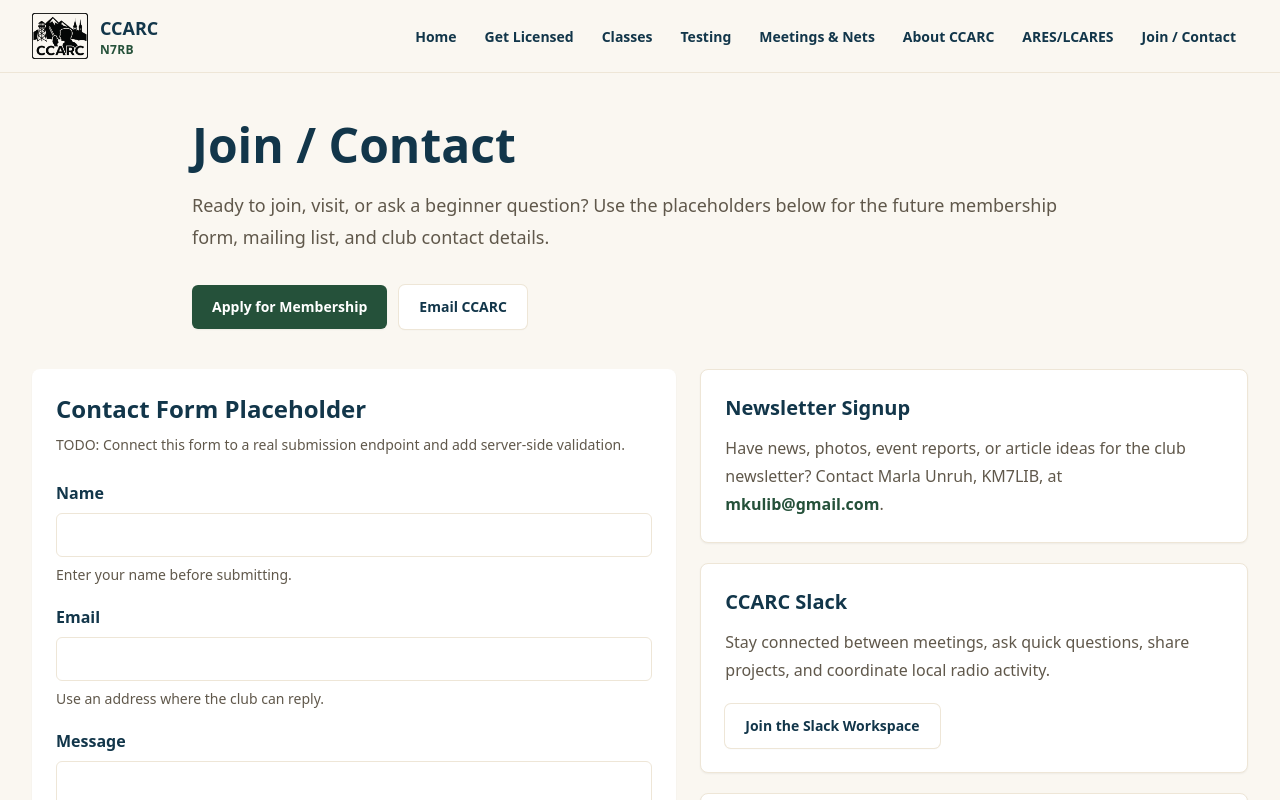
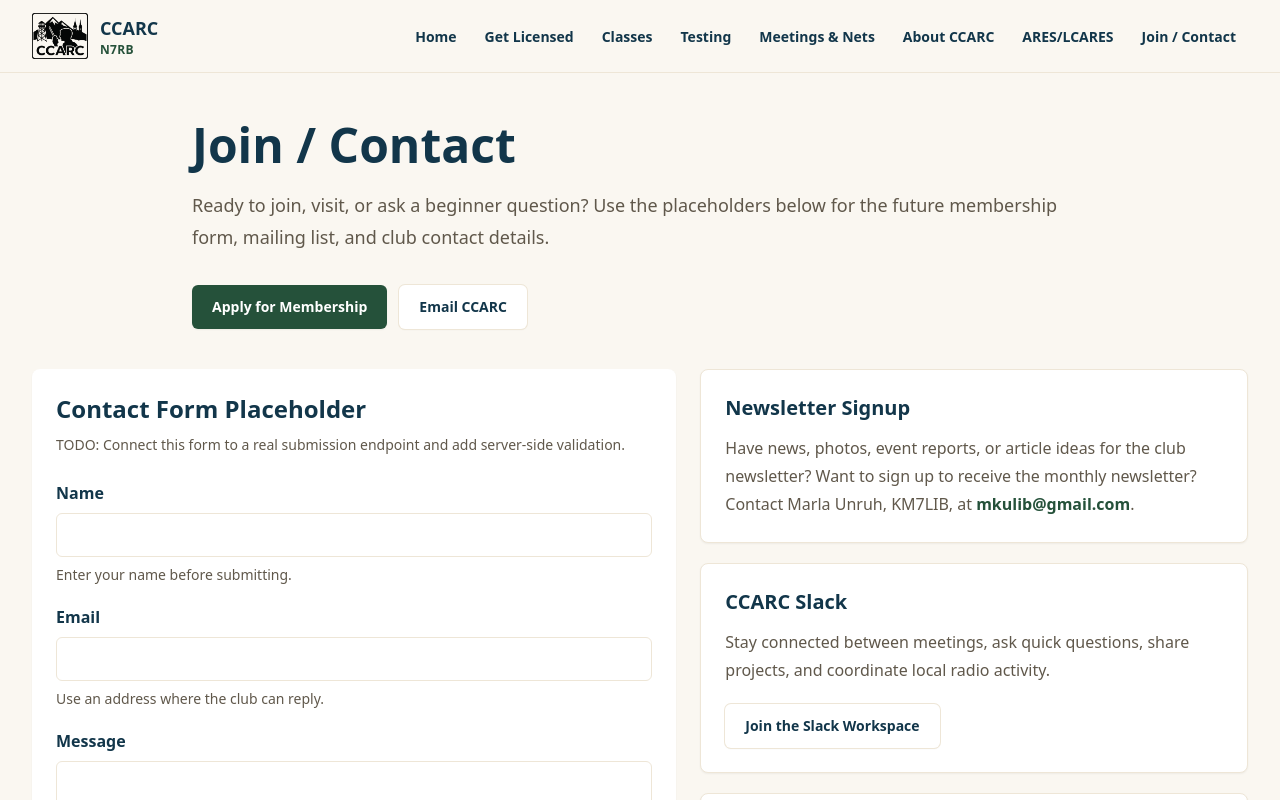
Before and after one commit to membership-ccarc/n7rb, a Next.js app: page /join-contact in a window 1280 px wide. Shown: the top 800 px of the page. Built offline with nearby package versions, Linux system fonts and the light colour scheme.

Commit message:
Added newsletter signup question to the page

```diff
--- a/app/join-contact/page.tsx
+++ b/app/join-contact/page.tsx
@@ -50,7 +50,7 @@ export default function JoinContactPage() {
         <div className="grid gap-5">
           <InfoCard title="Newsletter Signup">
             <p>
-              Have news, photos, event reports, or article ideas for the club newsletter? Contact Marla Unruh, KM7LIB, at{" "}
+              Have news, photos, event reports, or article ideas for the club newsletter? Want to sign up to receive the monthly newsletter? Contact Marla Unruh, KM7LIB, at{" "}
               <a className="font-bold text-pine-700 underline-offset-4 hover:underline focus-visible:outline focus-visible:outline-2 focus-visible:outline-offset-4" href="mailto:mkulib@gmail.com">
                 mkulib@gmail.com
               </a>
```
